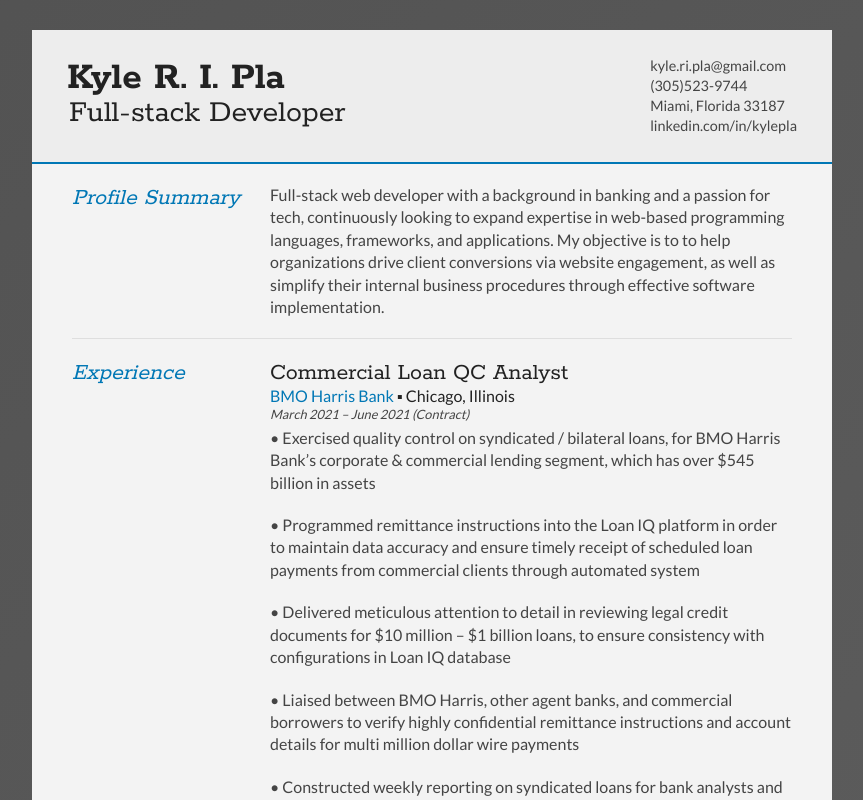
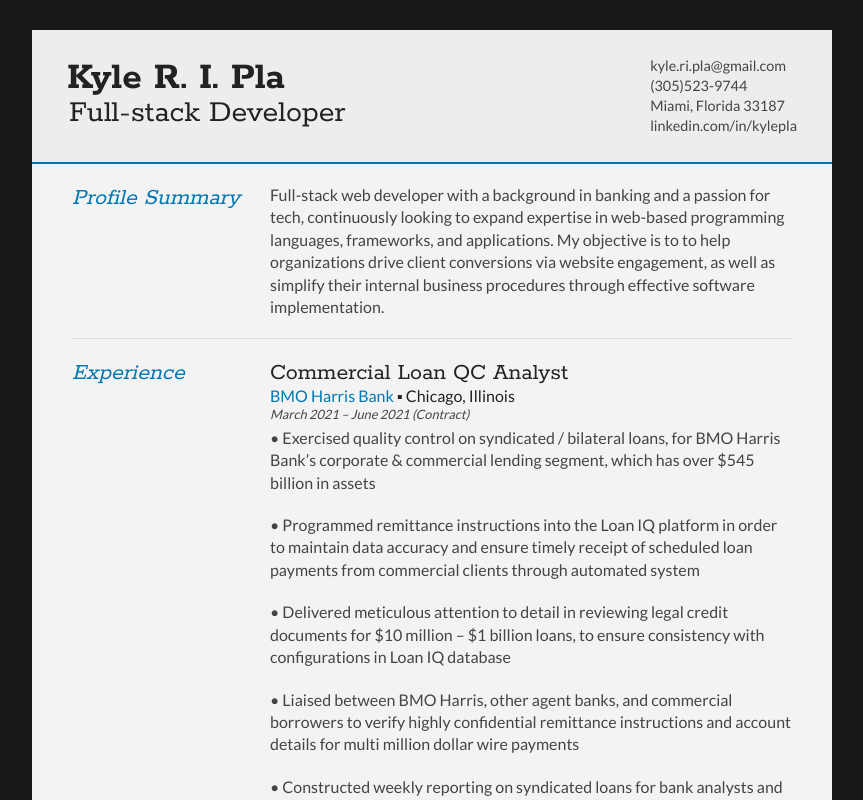
Before and after one commit to kpla001/kylepla.com, a Next.js app: page /resume in a window 1280 px wide. Shown: the top 800 px of the page, without its empty margins (208-1071 px from the left). Built offline with nearby package versions, Linux system fonts and the light colour scheme.

Commit message:
(styles): set unique background html color for resume page

```diff
--- a/pages/resume.js
+++ b/pages/resume.js
@@ -18,7 +18,7 @@ export default function Resume() {
 
 
     </Head>
-    <body id="top">
+    <body id="top" className="resumePage">
     <div id="cv" className="instaFade">
         <div className="mainDetails">
             {/* <div id="headshot" className="quickFade">
--- a/styles/globals.scss
+++ b/styles/globals.scss
@@ -62,54 +62,16 @@ caption {
   vertical-align: baseline;
 }
 
-html {
+// html {
+//   background: #181818;
+// }
+
+#landing-page html {
   margin: 0;
   padding: 0;
   border: 0;
   outline: 0;
   font-size: 100%;
-  vertical-align: baseline;
-  background: linear-gradient(-45deg, #cecece, #616161, #3d3d3d);
-  background-size: 400% 400%;
-  -webkit-animation: Gradient 8s ease infinite;
-  -moz-animation: Gradient 8s ease infinite;
-  animation: Gradient 8s ease infinite;
-
-  @-webkit-keyframes Gradient {
-    0% {
-      background-position: 0% 50%;
-    }
-    50% {
-      background-position: 100% 50%;
-    }
-    100% {
-      background-position: 0% 50%;
-    }
-  }
-
-  @-moz-keyframes Gradient {
-    0% {
-      background-position: 0% 50%;
-    }
-    50% {
-      background-position: 75% 50%;
-    }
-    100% {
-      background-position: 0% 50%;
-    }
-  }
-
-  @keyframes Gradient {
-    0% {
-      background-position: 0% 50%;
-    }
-    50% {
-      background-position: 75% 50%;
-    }
-    100% {
-      background-position: 0% 50%;
-    }
-  }
 }
 
 @import url("https://fonts.googleapis.com/css2?family=Montserrat:wght@500&display=swap");
--- a/styles/resume.scss
+++ b/styles/resume.scss
@@ -1,12 +1,8 @@
-// html {
-//   margin: 0;
-//   padding: 0;
-//   border: 0;
-//   outline: 0;
-//   font-size: 100%;
-//   vertical-align: baseline;
-//   background-color: #181818;
-// }
+#resume-page body,
+html {
+  background: #181818;
+}
+
 #resume-page {
   html,
   body,
```
